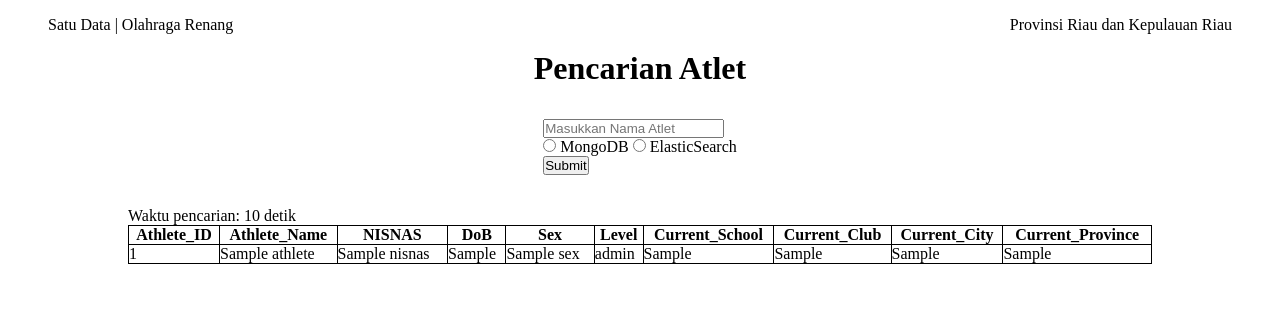
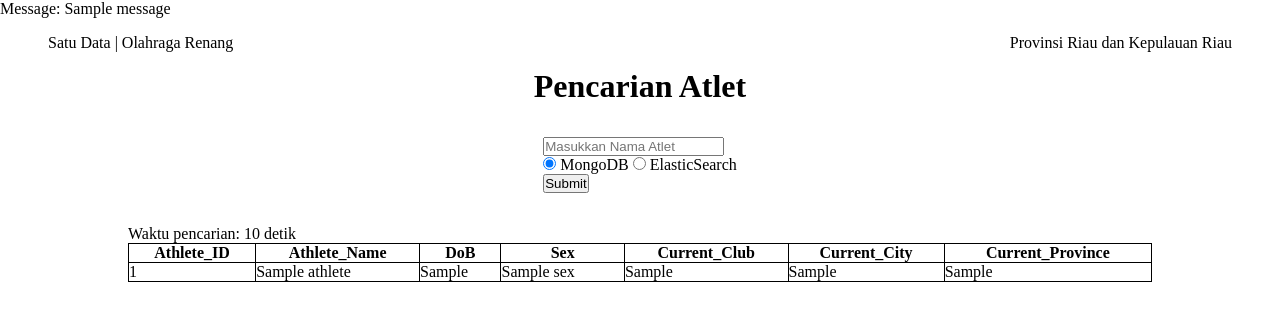
Before and after one commit to rakkaalhazimi/athlete-website, a Flask app: page / in a window 1280 px wide. Shown: the top 321 px of the page. Run offline with Flask 2, Linux system fonts and the light colour scheme; tables that the repository leaves empty hold one stand-in row (values such as "Sample post"); one stand-in notice (Sample message) is shown; a database or web service that is not in the repository returns one stand-in record (values such as "Sample title").

Commit message:
create data models and refactor table fields

```diff
--- a/app/routes.py
+++ b/app/routes.py
@@ -1,5 +1,6 @@
 from flask import request, render_template
 from app import app, mongo_client, elastic_client
+from app.models import athlete_fields, achievment_fields
 
 @app.route("/", methods=["GET"])
 def home():
@@ -10,4 +11,8 @@ def home():
         filters = {"Athlete_Name": query}
         athletes = mongo_client.search_data(filters=filters)
 
-    return render_template("index.html", athletes=athletes)
+    return render_template(
+        "index.html",
+        athlete_fields=athlete_fields,
+        athletes=athletes
+    )
--- a/app/templates/base.html
+++ b/app/templates/base.html
@@ -15,6 +15,18 @@
 </head>
 <body>
 
+  <!-- Message flashing -->
+	{% with messages = get_flashed_messages() %}
+	{% if messages %}
+	<ul class=flashes>
+		{% for message in messages %}
+		<li class="">Message: {{ message }}</li>
+		{% endfor %}
+	</ul>
+	{% endif %}
+	{% endwith %}
+
+  <!-- Navbar -->
   <nav class="navbar">
     <span>Satu Data | Olahraga Renang</span>
     <span>Provinsi Riau dan Kepulauan Riau</span>
--- a/app/templates/index.html
+++ b/app/templates/index.html
@@ -11,10 +11,11 @@
 
     <!-- Database Type -->
     <br>
-    <input type="radio" id="html" name="database" value="MongoDB">
+    <input type="radio" id="html" name="database" value="MongoDB" checked="checked">
     <label for="html">MongoDB</label>
     <input type="radio" id="css" name="database" value="ElasticSearch">
-    <label for="css">ElasticSearch</label><br>
+    <label for="css">ElasticSearch</label>
+    <br>
 
     <!-- Submit Button -->
     <input type="submit" value="Submit">
@@ -29,33 +30,23 @@
 <div class="search-result-wrapper">
   <p class="search-result-time">Waktu pencarian: 10 detik</p>
   <table class="search-result-table">
+
+    <!-- Athlete Fields -->
     <tr>
-      <th>Athlete_ID</th>
-      <th>Athlete_Name</th>
-      <th>NISNAS</th>
-      <th>DoB</th>
-      <th>Sex</th>
-      <th>Level</th>
-      <th>Current_School</th>
-      <th>Current_Club</th>
-      <th>Current_City</th>
-      <th>Current_Province</th>
+      {% for field in athlete_fields %}
+        <th>{{ field }}</th>
+      {% endfor %}
     </tr>
+
+    <!-- Athlete Data -->
     {% for athlete in athletes %}
       <tr>
-        <td>{{ athlete["Athlete_ID"] }}</td>
-        <td>{{ athlete["Athlete_Name"] }}</td>
-        <td>{{ athlete["NISNAS"] }}</td>
-        <td>{{ athlete["DoB"] }}</td>
-        <td>{{ athlete["Sex"] }}</td>
-        <td>{{ athlete["Level"] }}</td>
-        <td>{{ athlete["Current_School"] }}</td>
-        <td>{{ athlete["Current_Club"] }}</td>
-        <td>{{ athlete["Current_City"] }}</td>
-        <td>{{ athlete["Current_Province"] }}</td>
-
+        {% for field in athlete_fields %}
+          <td>{{ athlete.get(field) }}</td>
+        {% endfor %}
       </tr>
     {% endfor %}
+
   </table>
 </div>
 
```
Also changed, not shown: app/models.py (added, +42 -0 lines).
